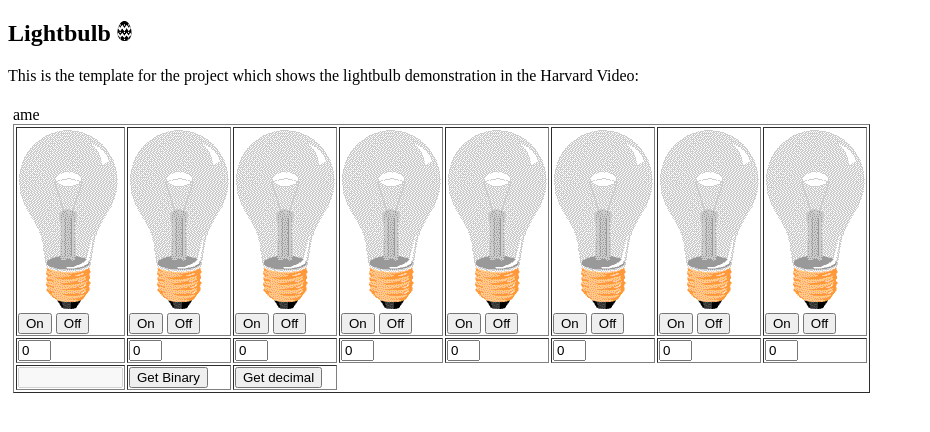
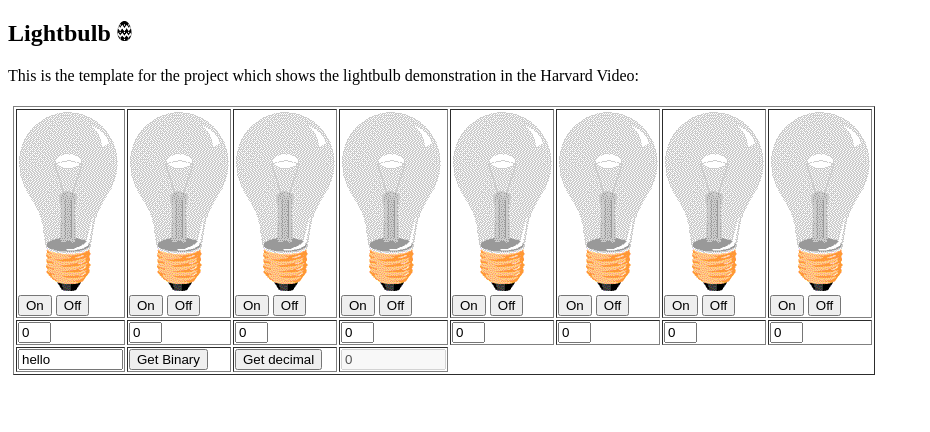
Before and after one commit to nelsonjpn/p2-ducks, a Flask app: page /bin/ in a window 1280 px wide. Shown: the top 432 px of the page, without its empty margins (0-930 px from the left). Run offline with Flask 2, Linux system fonts and the light colour scheme; some libraries are stand-ins or nearby versions.

Commit message:
Binary Working

```diff
--- a/main.py
+++ b/main.py
@@ -38,10 +38,17 @@ def ducks_route():
     return render_template("p2-ducks.html", projects=data.setup())
 
 
-# connects /flask path of server to render binary.html
-@app.route('/bin/')
+# connects /flask path of server to render lightbulb.html
+@app.route('/bin/', methods=["GET", "POST"])
 def bin_route():
-    return render_template("lightbulb.html", projects=data.setup())
+    # first get the form data
+    dec = 0
+    if request.form.get("bin") is not None and request.form.get("bin") != "":
+        print(request.form.get("bin"))
+        b = request.form.get("bin")
+        dec = int(b, 2)
+    update_stats('bin')
+    return render_template("lightbulb.html", decimal=dec, projects=data.setup())
 
 
 # connects /flask path of server to render example.html
--- a/templates/lightbulb.html
+++ b/templates/lightbulb.html
@@ -22,12 +22,11 @@
 </head>
 <body>
 
-<h2>Lightbulb <a href="/easteregg/"><img src="../static/easter_egg.png" width="15" height="20" target=new"></a></h2>
+<h2>Lightbulb <a href="/easteregg/"  target="new"><img src="../static/easter_egg.png" width="15" height="20"></a></h2>
 <p>This is the template for the project which shows the lightbulb demonstration in the Harvard Video:</p>
-
 <div class="row">
     <div class="column">
-        <form action="/bin/" method="POST">
+        <form action="/bin/" method="post">
             <table border="1">
                 <tr>
                     <td><img id="bulb1" src="../static/pic_bulboff1.gif" width="100" height="180">
@@ -38,7 +37,7 @@
                         <button type="button" onclick="changeImage('2')">Off</button></td>
                     <td><img id="bulb3" src="../static/pic_bulboff3.gif" width="100" height="180">
                         <button type="button" onclick="changeImage('3')">On</button>
-                        <button type="button" onclick="changeImage('3')">Off</button></td>ame
+                        <button type="button" onclick="changeImage('3')">Off</button></td>
                     <td><img id="bulb4" src="../static/pic_bulboff4.gif" width="100" height="180">
                         <button type="button" onclick="changeImage('4')">On</button>
                         <button type="button" onclick="changeImage('4')">Off</button></td>
@@ -50,7 +49,7 @@
                         <button type="button" onclick="changeImage('6')">Off</button></td>
                     <td><img id="bulb7" src="../static/pic_bulboff7.gif" width="100" height="180">
                         <button type="button" onclick="changeImage('7')">On</button>
-                        <button type="button" onclick="changeImage('7')">Off</button>
+                        <button type="button" onclick="changeImage('7')">Off</button></td>
                     <td><img id="bulb8" src="../static/pic_bulboff8.gif" width="100" height="180">
                         <button type="button" onclick="changeImage('8')">On</button>
                         <button type="button" onclick="changeImage('8')">Off</button></td>
@@ -64,9 +63,10 @@
                     <td><input type='text' id='digit7' Value="0" size="1"></input></td>
                     <td><input type='text' id='digit8' Value="0" size="1"></input></td>
                 </tr>
-                <tr><td><input type="text" disabled="true" id="binary" value="" size="10"></td>
+                <tr><td><input type="text" id="binary" name="bin" value="hello" size="10"></td>
                     <td><input type="button" value="Get Binary" onclick="getbin()"></td>
-                    <td><input type="submit" value="Get decimal"></td></tr>
+                    <td><input type="submit" value="Get decimal"></td>
+                    <td><input type="text" disabled="true" id="decimal" value={{ decimal }} size="10"></td></tr>
             </table>
         </form>
     </div>
@@ -99,5 +99,6 @@
           }
         }
     </script>
+</div>
 </body>
 </html>
```
